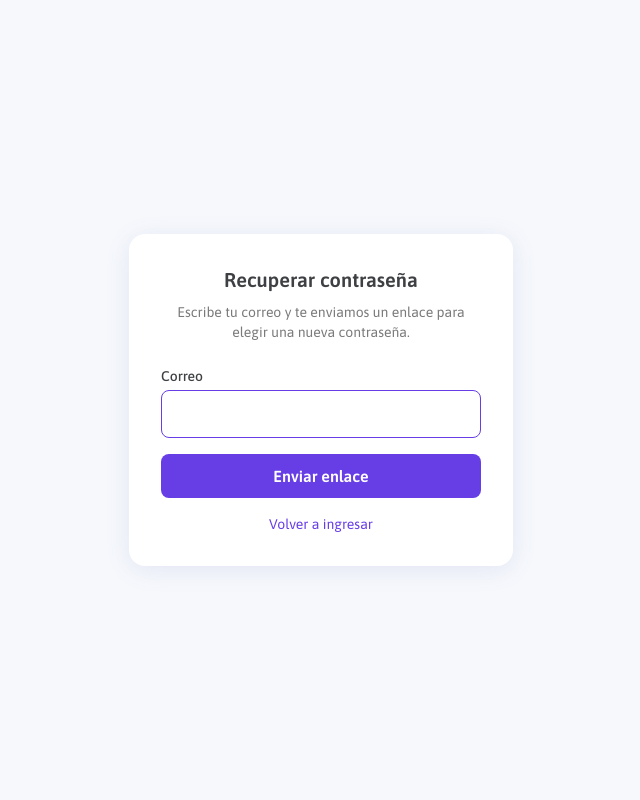
After one commit to DanielMariin01/proyecto-reservas, a Laravel app: template resources/views/auth/solicitar-restablecimiento.blade.php in a window 1280 px wide. The commit adds this page. Shown: the whole page, without its empty margins (319-959 px from the left). Run offline with Laravel 12, Linux system fonts and the light colour scheme; the template is opened without the code that fills it, so the values that code supplies are empty; style sheets or scripts are compiled from the project's sources; parts of the project's set-up code (start-up, migrations or seed data) failed here and were passed over.

Commit message:
Agrega el flujo de autoservicio para recuperar la contrasena
Ya existia la mitad de "consumir" el enlace (RestablecimientoContrasenaController,
las rutas restablecer-contrasena/*, los mensajes en lang/es/passwords.php),
pero no habia ninguna pantalla para que el usuario pidiera ese enlace por
su cuenta: faltaba el enlace "Olvidaste tu contrasena?" en el login (item 5
del QA visual).

- SolicitarRestablecimientoContrasenaController: GET /olvide-contrasena
  muestra el formulario, POST llama a Password::sendResetLink().
- Responde con el mismo mensaje exista o no la cuenta (Password::INVALID_USER
  no se distingue de RESET_LINK_SENT), para no permitir enumerar correos
  registrados desde un formulario anonimo.
- ingresar.blade.php ahora muestra session('status') (ya se flasheaba al
  actualizar la contrasena, pero la vista nunca lo renderizaba) y suma el
  enlace "Olvidaste tu contrasena?".

Co-Authored-By: Claude Sonnet 5 <noreply@anthropic.com>

```diff
--- /dev/null
+++ b/resources/views/auth/solicitar-restablecimiento.blade.php
@@ -0,0 +1,60 @@
+<!DOCTYPE html>
+<html lang="es">
+    <head>
+        <meta charset="utf-8">
+        <meta name="viewport" content="width=device-width, initial-scale=1">
+        <title>Recuperar contraseña</title>
+
+        @vite(['resources/css/app.css'])
+    </head>
+    <body class="min-h-screen bg-fondo-panel">
+        <main class="flex min-h-screen items-center justify-center p-4">
+            <div class="w-full max-w-sm rounded-tarjeta bg-blanco p-8 shadow-tarjeta">
+                <h1 class="mb-2 text-center text-xl font-semibold text-tinta">Recuperar contraseña</h1>
+                <p class="mb-6 text-center text-sm text-texto-suave">
+                    Escribe tu correo y te enviamos un enlace para elegir una nueva contraseña.
+                </p>
+
+                @if (session('status'))
+                    <p class="mb-4 text-center text-sm text-tinta">{{ session('status') }}</p>
+                @endif
+
+                @if ($errors->any())
+                    <div class="mb-4 space-y-1">
+                        @foreach ($errors->all() as $error)
+                            <p class="text-sm text-red-600">{{ $error }}</p>
+                        @endforeach
+                    </div>
+                @endif
+
+                <form method="POST" action="{{ route('password.email') }}" class="space-y-4">
+                    @csrf
+
+                    <div>
+                        <label for="email" class="mb-1 block text-sm font-medium text-tinta">Correo</label>
+                        <input
+                            id="email"
+                            type="email"
+                            name="email"
+                            value="{{ old('email') }}"
+                            required
+                            autofocus
+                            class="h-12 w-full rounded-boton border border-gris-claro px-3 text-tinta focus:border-primario focus:outline-none"
+                        >
+                    </div>
+
+                    <button
+                        type="submit"
+                        class="h-11 w-full rounded-boton bg-primario font-semibold text-blanco hover:bg-acento"
+                    >
+                        Enviar enlace
+                    </button>
+                </form>
+
+                <p class="mt-4 text-center text-sm text-texto-suave">
+                    <a href="{{ route('login') }}" class="text-primario hover:underline">Volver a ingresar</a>
+                </p>
+            </div>
+        </main>
+    </body>
+</html>
--- a/routes/web.php
+++ b/routes/web.php
@@ -73,6 +73,7 @@ use App\Http\Controllers\GestionarCitaVistaController;
 use App\Http\Controllers\PaginaNegocioController;
 use App\Http\Controllers\RestablecimientoContrasenaController;
 use App\Http\Controllers\SesionController;
+use App\Http\Controllers\SolicitarRestablecimientoContrasenaController;
 use App\Http\Controllers\SuplantacionController;
 use App\Http\Middleware\ResolverNegocioDesdeRuta;
 use App\Http\Middleware\VerificarNegocioAceptaReservas;
@@ -91,6 +92,9 @@ Route::post('/ingresar', [SesionController::class, 'iniciar']);
 // paneles eran de Filament.
 Route::redirect('/admin/login', '/ingresar');
 Route::redirect('/app/login', '/ingresar');
+
+Route::get('/olvide-contrasena', [SolicitarRestablecimientoContrasenaController::class, 'mostrar'])->name('password.request');
+Route::post('/olvide-contrasena', [SolicitarRestablecimientoContrasenaController::class, 'enviar'])->name('password.email');
 
 Route::get('/restablecer-contrasena/{token}', [RestablecimientoContrasenaController::class, 'mostrar'])->name('password.reset');
 Route::post('/restablecer-contrasena', [RestablecimientoContrasenaController::class, 'actualizar'])->name('password.update');
```
Also changed, not shown: app/Http/Controllers/SolicitarRestablecimientoContrasenaController.php (added, +34 -0 lines), resources/views/auth/ingresar.blade.php (+11 -4 lines), tests/Feature/SolicitarRestablecimientoContrasenaTest.php (added, +39 -0 lines).
